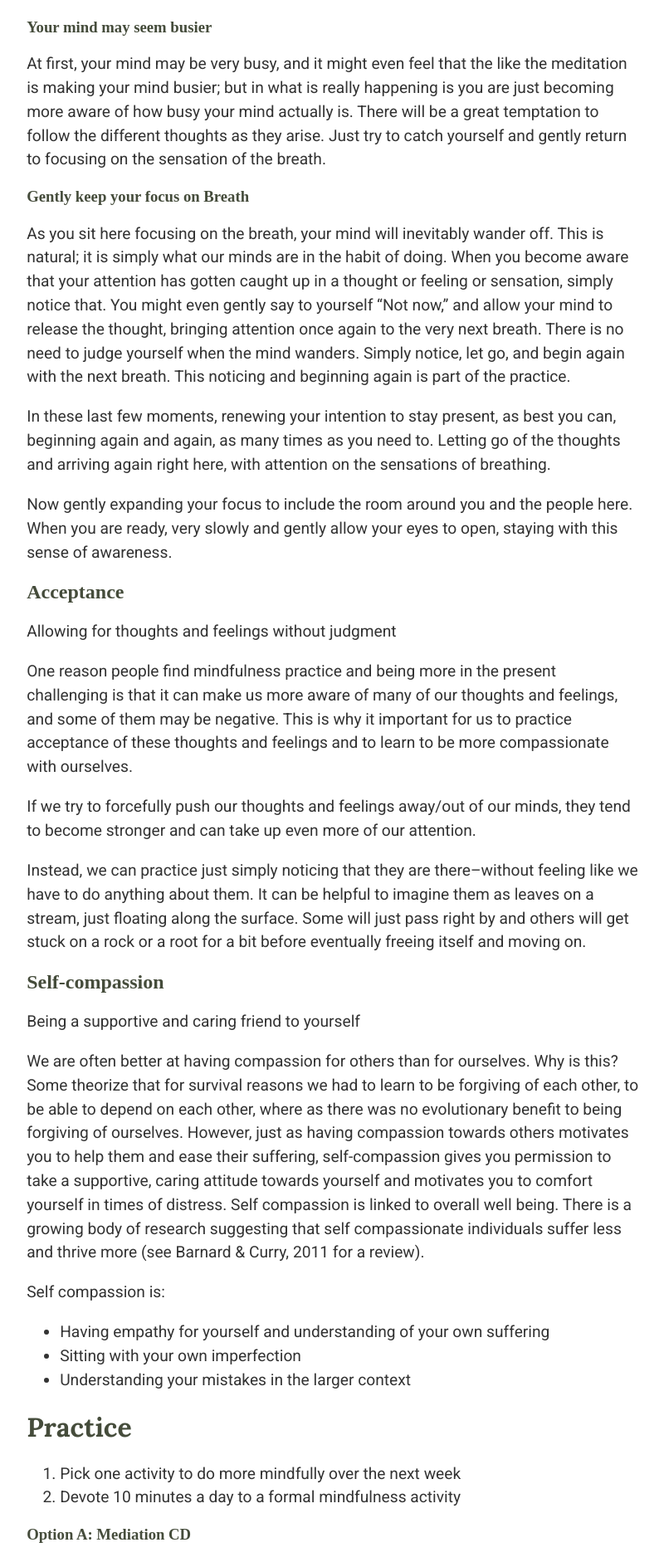
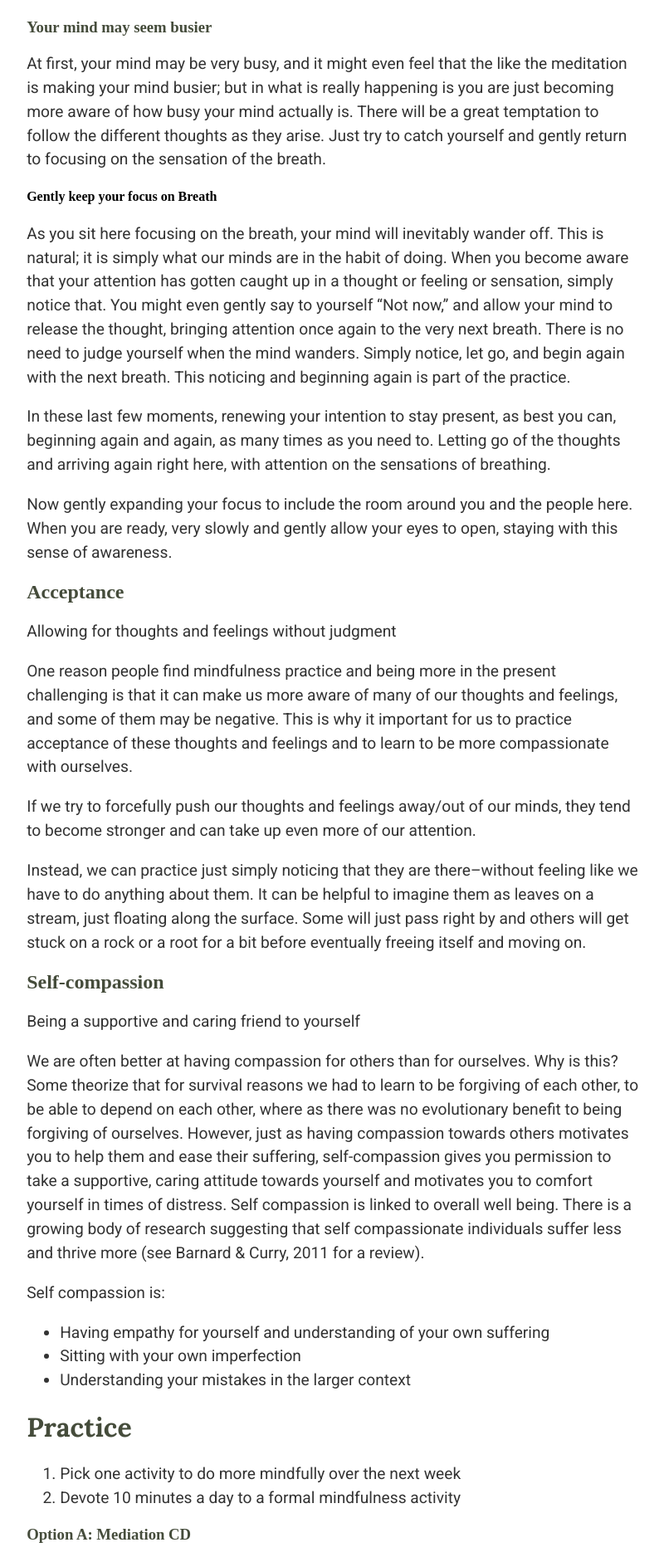
Before and after one commit to mtorres253/mtorres253.github.io, a Jekyll site: the page built from chapt-2/index.md, in a window 1280 px wide. Shown: the part 3569-5451 px from the top of the page at 83% size, without its empty margins (382-1182 px from the left). Built offline with Jekyll 4.4.1, drawn with Linux system fonts in a browser that asks for light colours; nearby versions of some CDN libraries.

```diff
--- a/chapt-2/index.md
+++ b/chapt-2/index.md
@@ -58,7 +58,7 @@ You can sit with your eyes open or closed (whichever feel more natural) and turn
 ### Your mind may seem busier
 At first, your mind may be very busy, and it might even feel that the like the meditation is making your mind busier; but in what is really happening is you are just becoming more aware of how busy your mind actually is. There will be a great temptation to follow the different thoughts as they arise. Just try to catch yourself and gently return to focusing on the sensation of the breath.
 
-### Gently keep your focus on Breath
+#### Gently keep your focus on Breath
 As you sit here focusing on the breath, your mind will inevitably wander off. This is natural; it is simply what our minds are in the habit of doing. When you become aware that your attention has gotten caught up in a thought or feeling or sensation, simply notice that. You might even gently say to yourself "Not now," and allow your mind to release the thought, bringing attention once again to the very next breath. There is no need to judge yourself when the mind wanders. Simply notice, let go, and begin again with the next breath. This noticing and beginning again is part of the practice.
 
 In these last few moments, renewing your intention to stay present, as best you can, beginning again and again, as many times as you need to. Letting go of the thoughts and arriving again right here, with attention on the sensations of breathing.
```
